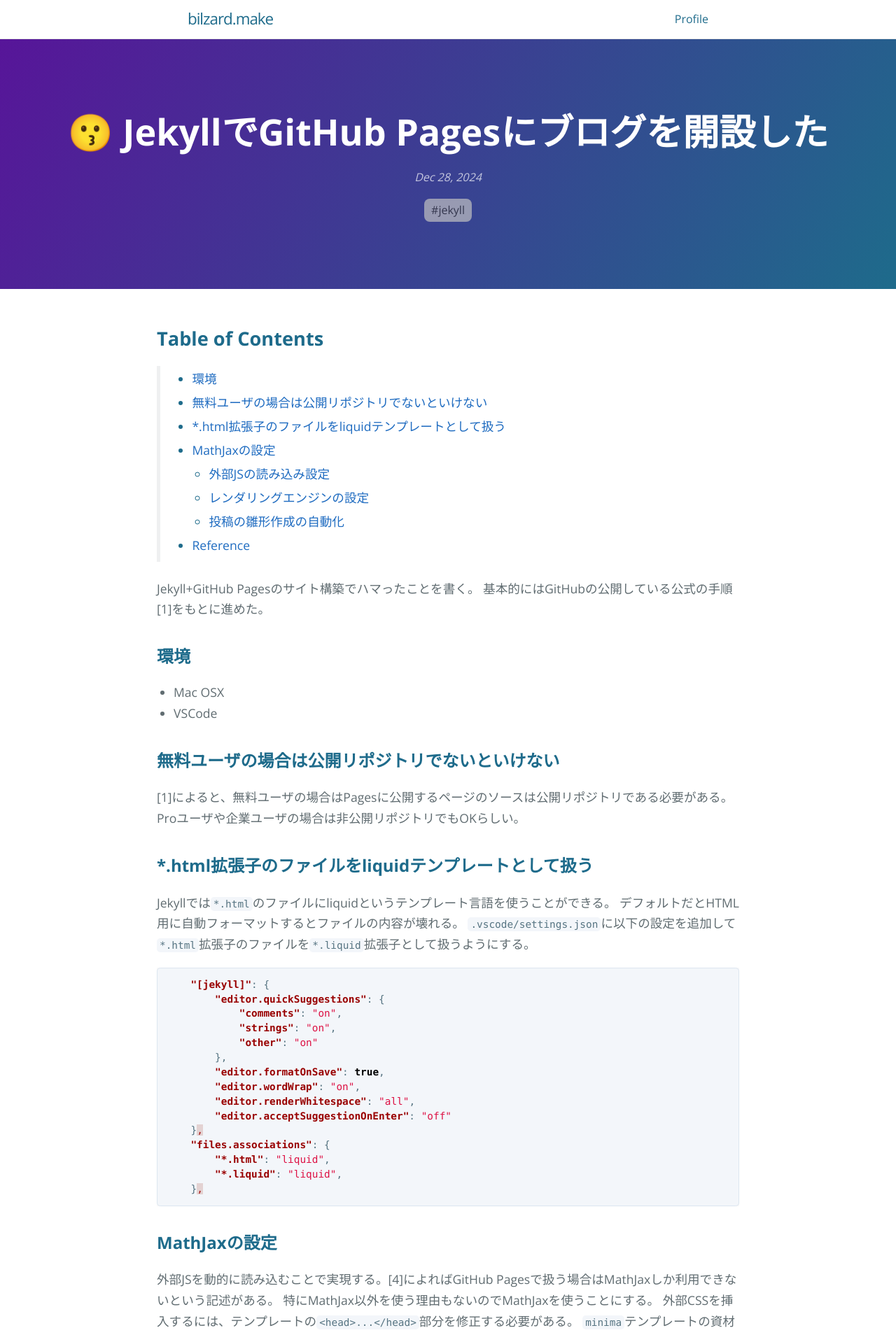
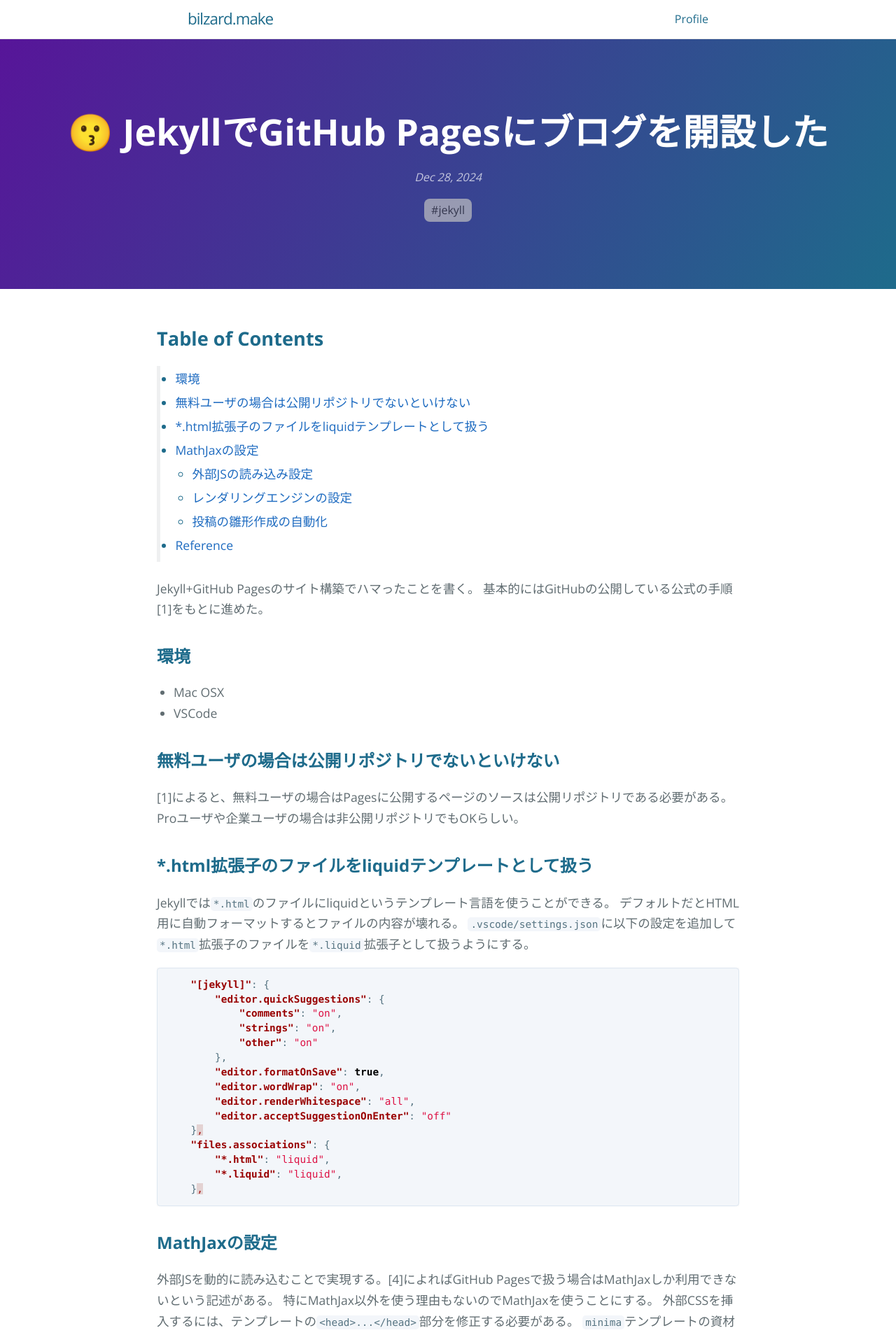
Before and after one commit to bilzard/bilzard.github.io, a Jekyll site: the page built from _posts/2024-12-28-blog-open.md, in a window 1280 px wide. Shown: the top 1908 px of the page at 70% size. Built offline with Jekyll 4.4.1, drawn with Linux system fonts in a browser that asks for light colours; comment, search, counter and statistics services are not loaded.

Commit message:
scssの表示調整

```diff
--- a/_sass/blog/_layout.scss
+++ b/_sass/blog/_layout.scss
@@ -1,26 +1,23 @@
 /**
  * Site header
  */
+$nav-line-height: $base-line-height * $base-font-size * 2.25;
+
 .site-header {
   border-bottom: 1px solid $grey-color-light;
   min-height: $spacing-unit * 1.865;
-
-  // Positioning context for the mobile navigation icon
   position: relative;
 }
 
 .site-title {
   @include relative-font-size(1.4);
   font-weight: 300;
-  line-height: $base-line-height * $base-font-size * 2.25;
+  line-height: $nav-line-height;
   letter-spacing: -1px;
   margin-bottom: 0;
   float: left;
-  text-decoration: none;
 
-  &,
-  &:visited,
-  &:hover {
+  &, &:visited, &:hover {
     color: $text-color;
     text-decoration: none;
   }
@@ -28,13 +25,9 @@
 
 .site-nav {
   float: right;
-  line-height: $base-line-height * $base-font-size * 2.25;
+  line-height: $nav-line-height;
 
-  .nav-trigger {
-      display: none;
-  }
-
-  .menu-icon {
+  .nav-trigger, .menu-icon {
     display: none;
   }
 
@@ -42,7 +35,6 @@
     color: $text-color;
     line-height: $base-line-height;
 
-    // Gaps between nav items, but not on the last one
     &:not(:last-child) {
       margin-right: 20px;
     }
@@ -63,7 +55,6 @@
       float: right;
       width: 36px;
       height: 36px;
-      z-index: 2;
       cursor: pointer;
     }
 
@@ -74,48 +65,37 @@
       height: 26px;
       line-height: 0;
       padding-top: 10px;
-      text-align: center;
 
-      > svg path {
-        fill: $grey-color-dark;
-      }
+      > svg path { fill: $grey-color-dark; }
     }
 
-    input ~ .trigger {
-      clear: both;
-      display: none;
-    }
-
+    input ~ .trigger { display: none; }
     input:checked ~ .trigger {
       display: block;
       padding-bottom: 5px;
     }
 
-    .trigger {
-      padding-top: 20px;
-    }
+    .trigger { padding-top: 20px; }
+
     .page-link {
       display: block;
-      padding: 10px 10px;
+      padding: 10px;
+      margin: 0 10px; // 左右一括指定
 
       &:last-child {
         margin-bottom: 10px;
-        margin-right: 20px;
       }
-      margin-right: 10px;
-      margin-left: 10px;
     }
-
   }
 }
 
 /**
- * Post list
+ * Main Content & Post List
  */
-
 .main-content {
-  li {
-    margin-left: 1.5rem;
+  // 記事本文内のリストのみに適用（クラスなしのulに限定）
+  ul:not([class]), ol:not([class]) {
+    li { margin-left: 1.5rem; }
   }
 }
 
@@ -123,55 +103,42 @@
   margin-left: 0;
   list-style: none;
 
-  // デバイスごとの余白調整もここにまとめると綺麗
   @include media-query($on-palm) {
-    -webkit-margin-end: 10px;
-    -webkit-padding-start: 10px;
+    padding: 0 10px; // -webkit- プレフィックスなしの標準プロパティ推奨
   }
 
   > li {
-    margin-left: 0;
     margin-bottom: $spacing-unit * 1.5;
 
     > h2 {
-      margin-top: 0;
-      margin-bottom: 0.4rem;
-
-      // ラベルを横並びにするための設定をここに統合
+      margin: 0 0 0.4rem; // 上 左右 下 を一括指定
       display: flex;
       align-items: center;
       flex-wrap: wrap;
       gap: 0.4em;
     }
 
-    > p {
-      margin-top: 0;
-    }
+    > p { margin-top: 0; }
   }
 }
 
-// DRAFTラベル専用の定義
 .post-draft-label {
   color: #d73a49;
   border: 1px solid #d73a49;
   border-radius: 3px;
-  padding: 1px 4px;      /* 上下を少し削るとよりタイトになります */
+  padding: 1px 4px;
   font-size: 0.6em;
   font-weight: bold;
-  vertical-align: middle;
   display: inline-block;
-  line-height: 1.2;      /* 行高を抑えて枠線の中央に文字が来るよう調整 */
-  text-transform: uppercase; /* 小文字で打っても大文字になるように設定 */
+  line-height: 1.2;
+  text-transform: uppercase;
 }
 
-// 記事タイトルリンクの共通定義
 .post-link {
-  display: inline; // inline-block でもOK。DRAFTラベルと並ぶよう固定
+  display: inline-block;
   @include relative-font-size(1.5);
-  margin-bottom: 0;
 }
 
-// メタ情報（日付など）
 .post-meta {
   font-size: $small-font-size;
   color: $grey-color;
```
